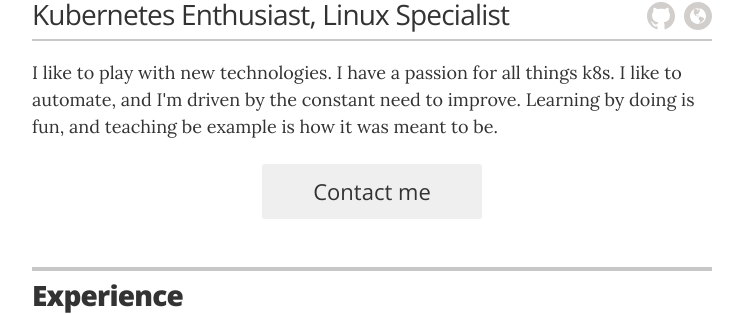
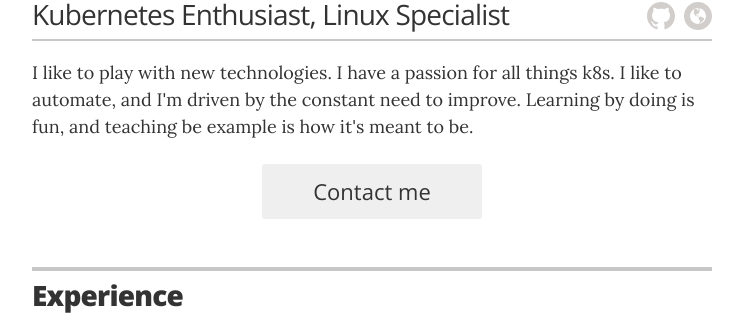
Before and after one commit to Neels-v-Wyk/Neels-v-Wyk.github.io, a Jekyll site: the page built from index.html, in a window 1280 px wide and 900 px high. Shown: the part 227-542 px from the top of the window, without its empty margins (268-1011 px from the left). Built offline with Jekyll 4.4.1, drawn with Linux system fonts in a browser that asks for light colours.

Commit message:
Shortened content

```diff
--- a/_config.yml
+++ b/_config.yml
@@ -23,7 +23,7 @@ resume_contact_address:         "14 Collins St, Windsor Glen, Johannsburg"
 resume_header_contact_info:     "14 Collins St, Windsor Glen, Johannsburg • +27 83 385 0887 • employ@neels.tech"
 display_header_contact_info:    "false"
 
-resume_header_intro: "<p>I like to play with new technologies. I have a passion for all things k8s. I like to automate, and I'm driven by the constant need to improve. Learning by doing is fun, and teaching be example is how it was meant to be.</p>"
+resume_header_intro: "<p>I like to play with new technologies. I have a passion for all things k8s. I like to automate, and I'm driven by the constant need to improve. Learning by doing is fun, and teaching be example is how it's meant to be.</p>"
 
 # use "yes" to display the email contact button,
 # "no" to display an "I'm not looking for work" message,
```
